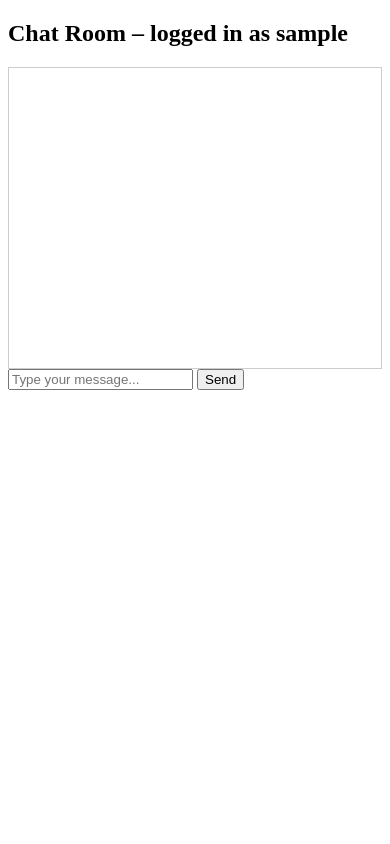
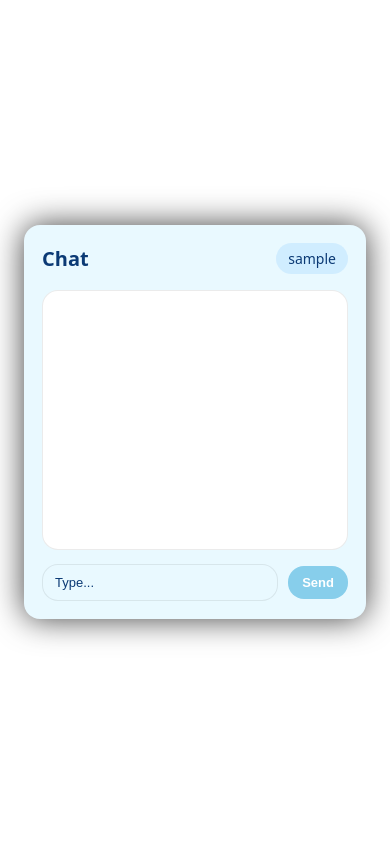
Before and after one commit to DjCr4y0n/ITDN-Project-ChatRoom, a Flask app: page /chat in a window 390 px wide. Run offline with Flask 3, Linux system fonts and the light colour scheme; the visitor is signed in with stand-in values (Sample User, id 1); some libraries are stand-ins or nearby versions.

Commit message:
Commit KJ

```diff
--- a/server.py
+++ b/server.py
@@ -51,4 +51,4 @@ def handle_disconnect():
         print(f"{username} disconnected")
 
 if __name__ == "__main__":
-    socketio.run(app, host="0.0.0.0", port=5000) #0.0.0.0, so it listen to devices from the network
+    socketio.run(app, host="0.0.0.0", port=5000, allow_unsafe_werkzeug=True)
--- /dev/null
+++ b/static/chat.css
@@ -0,0 +1,177 @@
+/* css */
+:root {
+  --blue-main: #87CEEB;    /* sky blue (primary) */
+  --blue-light: #E9F9FF;   /* lighter sky blue for inputs */
+  --blue-dark: #0b3a75;    /* dark blue for hover and placeholders */
+  --shadow-color: rgba(0,0,0,0.75); /* black @ 75% opacity */
+  --radius: 16px;
+  --container-max: 800px;
+}
+
+/* page layout */
+html, body {
+  height: 100%;
+  margin: 0;
+  background: #ffffff; /* white background */
+  font-family: system-ui, -apple-system, "Segoe UI", Roboto, "Helvetica Neue", Arial;
+  -webkit-font-smoothing: antialiased;
+  -moz-osx-font-smoothing: grayscale;
+}
+
+body {
+  display: flex;
+  align-items: center;
+  justify-content: center;
+  padding: 24px;
+  box-sizing: border-box;
+}
+
+/* wrapper & centered container */
+.chat-wrapper {
+  width: 90vw;               /* 90% for tablet & phone */
+  max-width: var(--container-max); /* constrained on desktops */
+  display: flex;
+  justify-content: center;
+}
+
+.chat-container {
+  width: 100%;
+  background-color: var(--blue-light); /* light bluish container */
+  border-radius: var(--radius);
+  padding: 24px;
+  box-sizing: border-box;
+  box-shadow: 0 0 32px var(--shadow-color); /* black shadow, no offset */
+}
+
+/* header */
+.chat-header {
+  display: flex;
+  justify-content: space-between;
+  align-items: center;
+  gap: 12px;
+  margin-bottom: 16px;
+}
+
+.chat-title {
+  font-size: 20px;
+  font-weight: 600;
+  color: var(--blue-dark);
+}
+
+.chat-username {
+  font-size: 14px;
+  padding: 6px 12px;
+  border-radius: var(--radius);
+  background-color: rgba(70,166,255,0.15);
+  color: var(--blue-dark);
+}
+
+/* chatbox */
+#chatbox {
+  background: #fff;
+  border-radius: var(--radius);
+  border: 1px solid rgba(0,0,0,0.08);
+  padding: 12px;
+  height: 340px;
+  overflow-y: auto;
+  box-sizing: border-box;
+  color: #000;
+}
+
+/* message elements (supporting multiple element types) */
+#chatbox p,
+#chatbox div,
+#chatbox li,
+#chatbox .message {
+  margin: 6px 0;
+  padding: 10px 14px;
+  border-radius: var(--radius);
+  background-color: rgba(135,206,235,0.12); /* subtle tint of primary */
+  color: #000;
+  font-size: 14px;
+  line-height: 1.4;
+  word-wrap: break-word;
+}
+
+/* input row */
+.chat-input-row {
+  display: flex;
+  gap: 10px;
+  margin-top: 14px;
+  align-items: center;
+}
+
+/* text input */
+#msgInput,
+input[type="text"],
+input[type="search"],
+textarea {
+  flex: 1;
+  background-color: var(--blue-light); /* lighter input surface */
+  border: 1px solid rgba(0,0,0,0.08);
+  border-radius: var(--radius);
+  padding: 12px 14px;
+  font-size: 14px;
+  color: var(--blue-dark); /* darker text for good contrast */
+  box-sizing: border-box;
+  outline: none;
+}
+
+/* placeholder color should be dark blue and fully opaque */
+#msgInput::placeholder,
+input::placeholder,
+textarea::placeholder {
+  color: var(--blue-dark);
+  opacity: 1;
+}
+
+/* vendor fallbacks for placeholder (optional) */
+#msgInput::-webkit-input-placeholder { color: var(--blue-dark); opacity:1; }
+#msgInput:-ms-input-placeholder { color: var(--blue-dark); opacity:1; }
+#msgInput::-ms-input-placeholder { color: var(--blue-dark); opacity:1; }
+
+/* button */
+#sendBtn,
+button {
+  border: none;
+  border-radius: var(--radius);
+  padding: 10px 18px;
+  font-size: 14px;
+  font-weight: 600;
+  cursor: pointer;
+  background-color: var(--blue-main);
+  color: #fff;
+  transition: background-color 0.15s ease, transform 0.08s ease, box-shadow 0.1s ease;
+}
+
+/* hover/focus state: dark blue */
+#sendBtn:hover,
+button:hover,
+#sendBtn:focus,
+button:focus {
+  background-color: var(--blue-dark);
+  transform: translateY(-1px);
+  box-shadow: 0 6px 18px rgba(11,58,117,0.18);
+  color: #fff;
+}
+
+/* ensure inputs and messages keep 16px corner radius */
+#chatbox,
+.chat-container,
+#msgInput,
+#sendBtn,
+.chat-username {
+  border-radius: var(--radius);
+}
+
+/* responsive tweaks */
+@media (min-width: 1024px) {
+  .chat-wrapper { width: auto; } /* let max-width control size on desktop */
+}
+
+@media (max-width: 480px) {
+  .chat-container { padding: 18px; }
+  #chatbox { height: 260px; }
+  #msgInput { padding: 10px 12px; font-size: 13px; }
+  #sendBtn { padding: 9px 14px; font-size: 13px; }
+}
--- a/templates/chat.html
+++ b/templates/chat.html
@@ -2,45 +2,33 @@
 <html>
   <head>
     <meta charset="utf-8">
-    <title>Chat Room</title>
-    <script src="https://cdn.socket.io/4.7.2/socket.io.min.js"
-            integrity="sha384-..."
-            crossorigin="anonymous"></script>
+    <meta name="viewport" content="width=device-width,initial-scale=1">
+    <title>Chat</title>
+    <link rel="stylesheet" href="{{ url_for('static', filename='chat.css') }}">
   </head>
   <body>
-    <h2>Chat Room – logged in as {{ username }}</h2>
-    <div id="chatbox" style="border:1px solid #ccc;height:300px;overflow:auto;"></div>
-    <input id="msgInput" autocomplete="off" placeholder="Type your message..."/>
-    <button id="sendBtn">Send</button>
+    <div class="chat-wrapper">
+      <div class="chat-container">
+        <div class="chat-header">
+          <div class="chat-title">Chat</div>
+          <div class="chat-username">{{ username }}</div>
+        </div>
 
-    <script>
-      const socket = io();  // connects back to same host/port
+        <div id="chatbox" aria-live="polite"></div>
 
-      const messagesDiv = document.getElementById("chatbox");
-      const input = document.getElementById("msgInput");
-      const sendBtn = document.getElementById("sendBtn");
+        <div class="chat-input-row">
+          <input id="msgInput" placeholder="Type..." autocomplete="off" />
+          <button id="sendBtn">Send</button>
+        </div>
+      </div>
+    </div>
 
-      function addMessage(text) {
-        const p = document.createElement("p");
-        p.innerText = text;
-        messagesDiv.appendChild(p);
-        messagesDiv.scrollTop = messagesDiv.scrollHeight;
-      }
+    <!-- Load a Socket.IO client that likely matches modern python-socketio servers (v4) -->
+    <script src="https://cdn.socket.io/4.6.1/socket.io.min.js"></script>
+    <!-- Optional fallback to the server-served client (can be removed once CDN is confirmed working) -->
+    <!-- <script src="/socket.io/socket.io.js"></script> -->
 
-      socket.on("chat_message", (data) => {
-        addMessage(`${data.username}: ${data.message}`);
-      });
-
-      sendBtn.onclick = function() {
-        const text = input.value.trim();
-        if (!text) return;
-        socket.emit("chat_message", {message: text});
-        input.value = "";
-      };
-
-      input.addEventListener("keydown", (e) => {
-        if (e.key === "Enter") sendBtn.click();
-      });
-    </script>
+    <!-- Your client logic -->
+    <script src="{{ url_for('static', filename='chat.js') }}" defer></script>
   </body>
 </html>
```
Also changed, not shown: static/chat.js (added, +41 -0 lines), static/login.css (added, +123 -0 lines), templates/login.html (+28 -12 lines).
